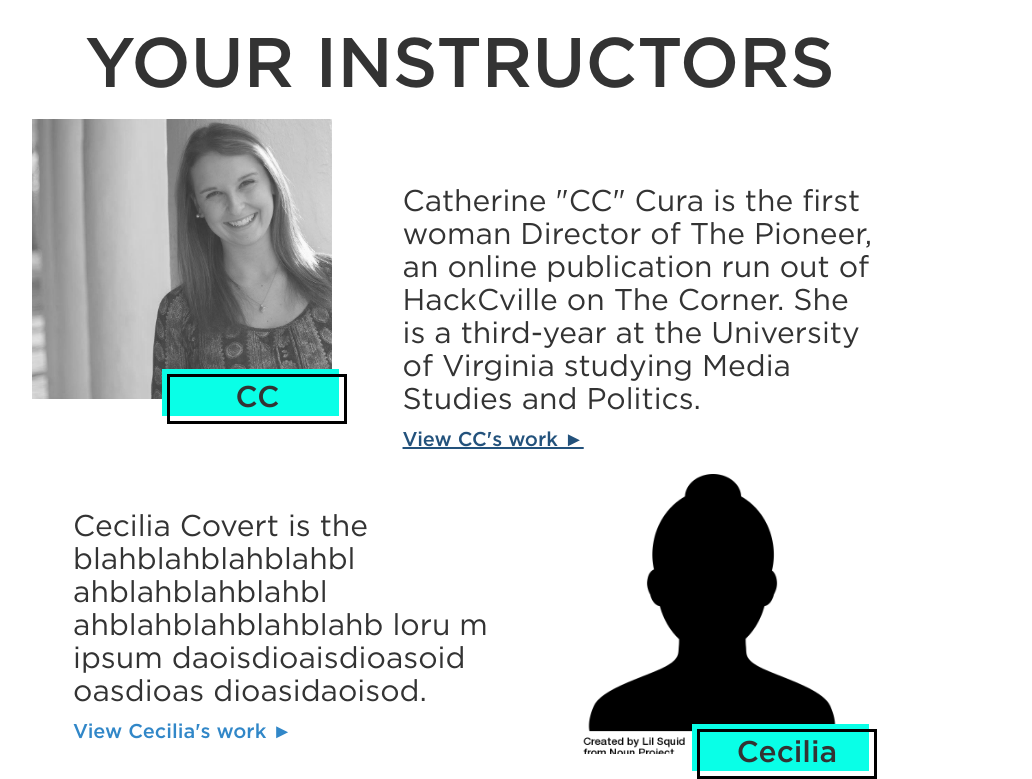
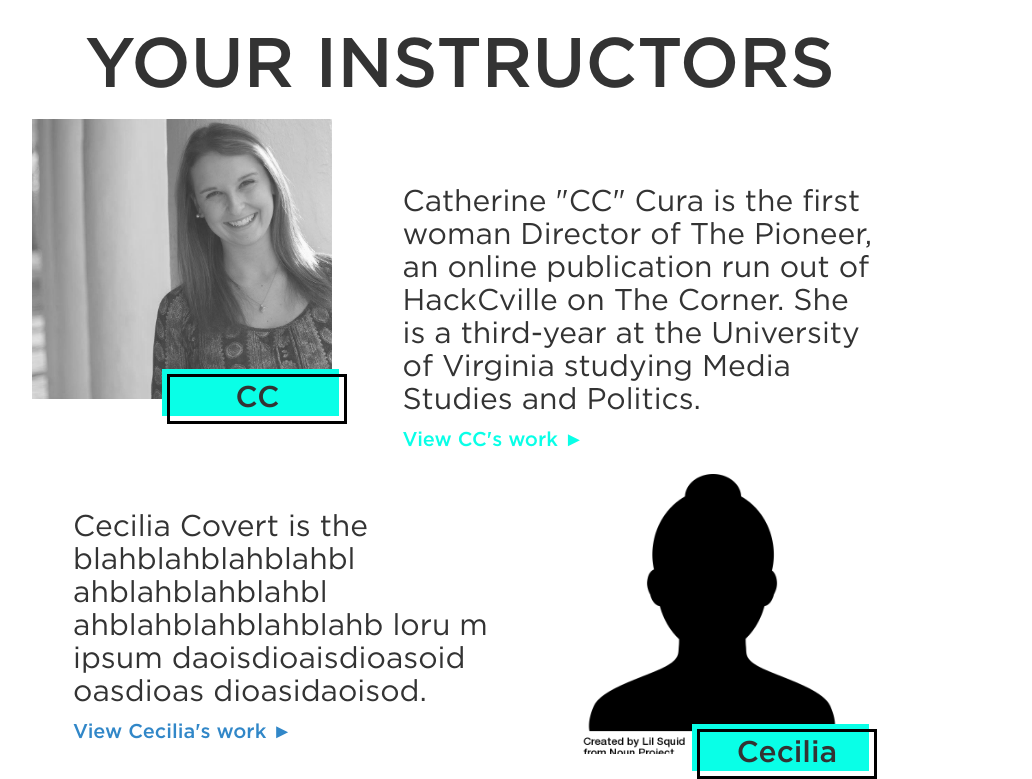
Before and after one commit to dlwng/storyboard-redesign, a plain HTML site: page index.html in a window 1280 px wide. In both pictures the pointer is over the link "View CC's work ►". Shown: the part 2017-2796 px from the top of the page, without its empty margins (180-1212 px from the left). Drawn offline with nearby package versions, Linux system fonts and the light colour scheme; files whose address does not match are found by name.

Commit message:
added link hover color change and removed underline in instructors section

```diff
--- a/css/stylesheet.css
+++ b/css/stylesheet.css
@@ -210,6 +210,10 @@ p{
 	font-size: 20px;
 	color:#3187c8;
 }
+.CCworkLink:hover{
+	color: #09ffe7;
+	text-decoration: none;
+}
 .ccBlackRectangle{
 	border: 3px solid black;
 	width: 180px;
@@ -244,6 +248,7 @@ p{
 .Ceciliatext h5{
 	font-size: 30px;
 }
+
 
 /* -------------------------- animation stuff im trying -------------------------- */
 
```
